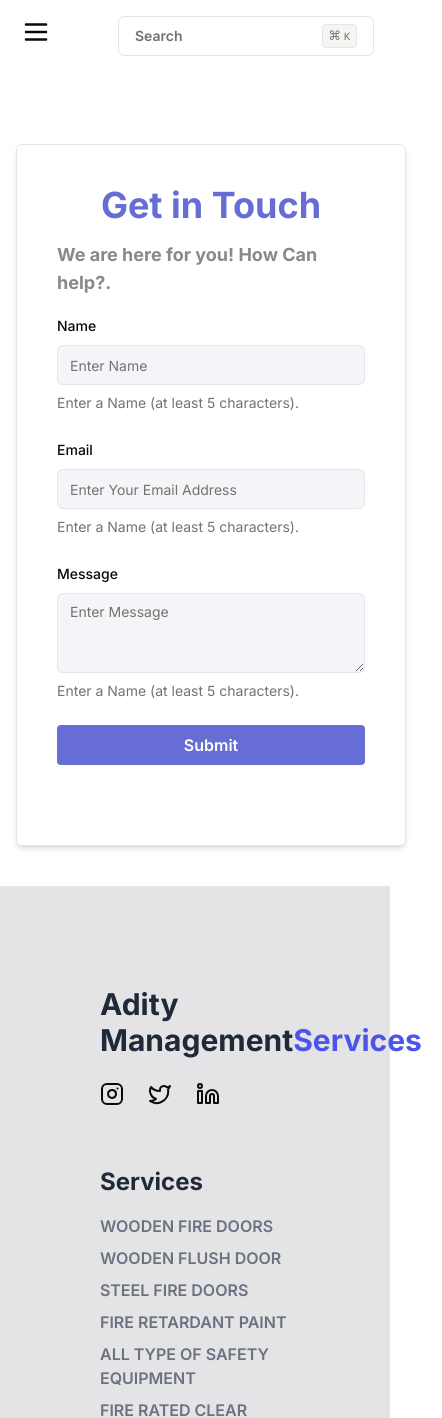
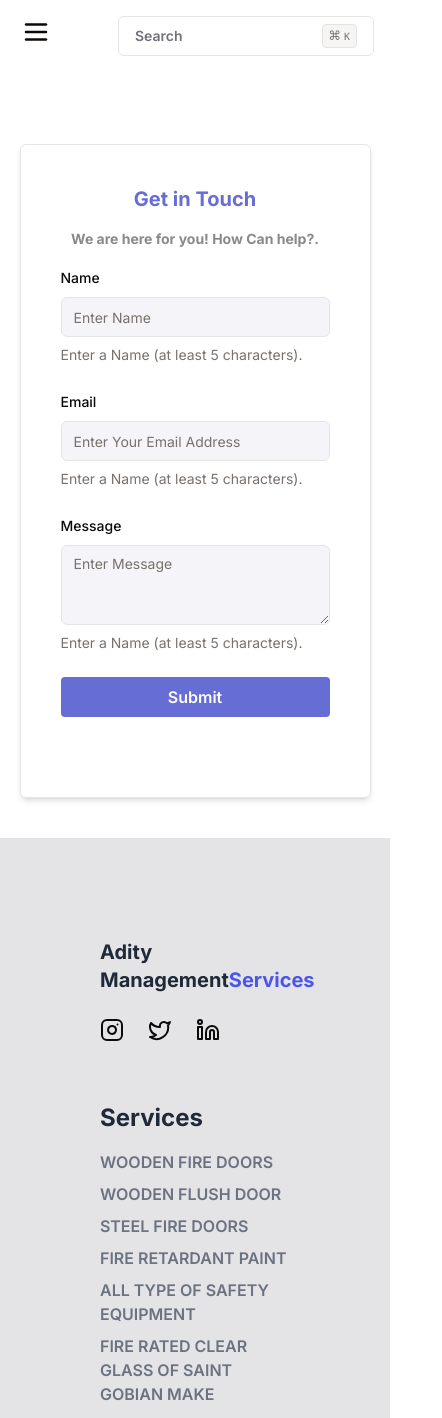
Before and after one commit to Aestheticsuraj234/Adity-Management-Services, a Next.js app: page /ContactUs in a window 390 px wide. Shown: the top 1418 px of the page, 442 px wide, since content can reach past the window. Built offline with nearby package versions, Linux system fonts and the light colour scheme.

Commit message:
make it responsive

```diff
--- a/app/(main)/(routes)/ContactUs/page.tsx
+++ b/app/(main)/(routes)/ContactUs/page.tsx
@@ -77,12 +77,12 @@ const ContactUs = () => {
   }
 
   return (
-    <section className='flex flex-col justify-around items-center w-full mt-20 mx-4 '>
-      <div className='h-screen border  md:w-[70rem] w-screen flex-1  flex flex-row items-center justify-between mb-10  shadow-md rounded-md'>
+    <section className='flex flex-col justify-around items-center w-full mt-20 '>
+      <div className='h-screen border  md:w-[70rem] w-[90%] flex-1  flex flex-row items-center justify-between mb-10  shadow-md rounded-md'>
         {/* Section-1 for contact form */}
         <div className='h-full w-[50rem] flex flex-col md:justify-start  md:items-start justify-center items-center px-10 py-10'>
-          <h1 className='text-4xl font-bold text-[#666DD4]'>Get  in Touch</h1>
-          <p className='text-[#898989] font-bold text-lg mt-4 mb-4'>We are here for you! How Can help?.</p>
+          <h1 className='md:text-4xl text-xl font-bold text-[#666DD4]'>Get  in Touch</h1>
+          <p className='text-[#898989] font-bold md:text-lg text-sm mt-4 mb-4'>We are here for you! How Can help?.</p>
 
           <Form {...form} >
             <form onSubmit={form.handleSubmit(onSubmit)} className="md:w-3/4 w-full space-y-6 mb-10">
--- a/app/(main)/(routes)/OurServices/page.tsx
+++ b/app/(main)/(routes)/OurServices/page.tsx
@@ -2,7 +2,7 @@
 import ImageGallery from "@/components/image-gallery";
 import Image from "next/image";
 import { motion } from 'framer-motion'
-import { fadeIn, textContainer, textVariant, textVariant2 } from '@/lib/utils';
+import { fadeIn} from '@/lib/utils';
 
 const ourservicesData = [
   {
@@ -61,7 +61,7 @@ const OurServices = () => {
        viewport={{ once: false, amount: 0.25 }}
       className="py-8 px-4 mx-auto max-w-screen-xl sm:py-16 lg:px-6">
         <div className="max-w-screen-md mb-8 lg:mb-16">
-          <h2 className="mb-4 text-4xl tracking-tight font-extrabold text-[#666DD4] dark:text-white">CAMC SERVICES & MAINTENANCE SERVICE.</h2>
+          <h2 className="mb-4 md:text-4xl text-2xl tracking-tight text-center font-extrabold text-[#666DD4] dark:text-white">CAMC SERVICES & MAINTENANCE SERVICE.</h2>
         </div>
         <div className="space-y-8 md:grid md:grid-cols-2 lg:grid-cols-3 md:gap-12 md:space-y-0">
           {ourservicesData.map((service) => (
@@ -74,8 +74,8 @@ const OurServices = () => {
                   height={141}
                 />
               </div>
-              <h3 className="mb-2 text-xl font-bold dark:text-white">{service.title}</h3>
-              <p className="text-gray-500 dark:text-gray-400">{service.description}</p>
+              <h3 className="mb-2 md:text-xl text-lg font-bold dark:text-white">{service.title}</h3>
+              <p className="text-gray-500  dark:text-gray-400">{service.description}</p>
             </div>
           ))}
         </div>
--- a/components/footer.tsx
+++ b/components/footer.tsx
@@ -7,7 +7,7 @@ function Footer() {
             <div className="bg-zinc-200 dark:bg-gray-800 h-1/2 w-full flex md:flex-row flex-col justify-around items-start p-20">
                 <div className="p-5 ">
                     <ul>
-                        <p className="text-gray-800 dark:text-zinc-100 font-bold text-3xl pb-6">
+                        <p className="text-gray-800 dark:text-zinc-100 font-bold md:text-3xl text-xl pb-6">
                             Adity Management<span className="text-[#4B55EB]">Services</span>
                         </p>
                         <div className="flex gap-6 pb-5">
--- a/components/mobile-navigation.tsx
+++ b/components/mobile-navigation.tsx
@@ -1,10 +1,10 @@
 "use client";
 
 import Link from "next/link"
-import { useParams, usePathname } from "next/navigation";
+import { usePathname } from "next/navigation";
 
 import { cn } from "@/lib/utils"
-import Image from "next/image";
+
 
 import {
     DropdownMenu,
@@ -63,7 +63,7 @@ export function MobileNavigation({
                             )}>
                                 <User2 />
                                 About <ChevronDown size={18} /></DropdownMenuTrigger>
-                            <DropdownMenuContent className="flex flex-1 justify-center items-start  flex-col">
+                            <DropdownMenuContent side="left" className="flex flex-1 justify-center items-start  flex-col">
 
                                 <Link href={"/About/Company-Profile"}><DropdownMenuItem className="flex  w-full justify-center items-start gap-3"> <Building2 size={18} className="text-zinc-600" /> Company Profile</DropdownMenuItem></Link>
                                 <Link href={"/About/Our-Team"}><DropdownMenuItem className="flex w-full justify-center items-start gap-3"><Rocket size={18} className="text-zinc-600" /> Our Team</DropdownMenuItem></Link>
--- a/package.json
+++ b/package.json
@@ -38,6 +38,7 @@
     "tailwindcss": "3.3.3",
     "tailwindcss-animate": "^1.0.7",
     "typescript": "5.2.2",
+    "vercel": "^32.2.4",
     "zod": "^3.22.2"
   }
 }
```
Also changed, not shown: 1 other file (tests, documents, lock files or other folders).
